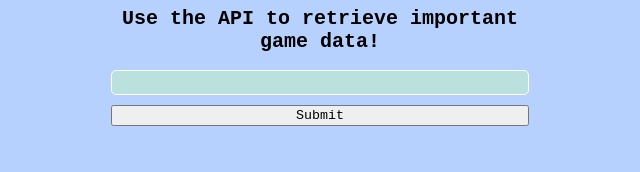
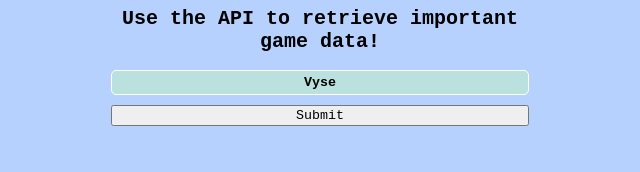
Before and after one commit to thomasjvu/skies-of-arcadia-api, a website: page index.html in a window 1280 px wide. Shown: the part 368-540 px from the top of the page, 23-663 px from the left. Drawn offline with Linux system fonts and the light colour scheme.

Commit message:
Update default value attribute for input

```diff
--- a/index.html
+++ b/index.html
@@ -13,7 +13,7 @@
             <div class="separator"></div>
             <h2>Use the API to retrieve important game data!</h2>
             <form>
-                <input type="text" default="Vyse" />
+                <input type="text" value="Vyse" />
                 <button>Submit</button>
             </form>
             <h3></h3>
```
